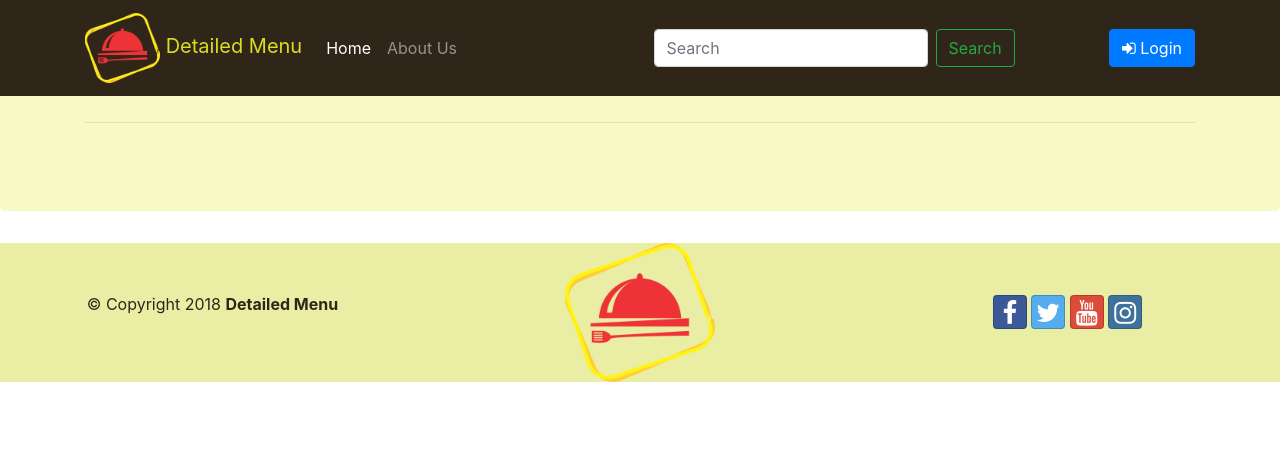
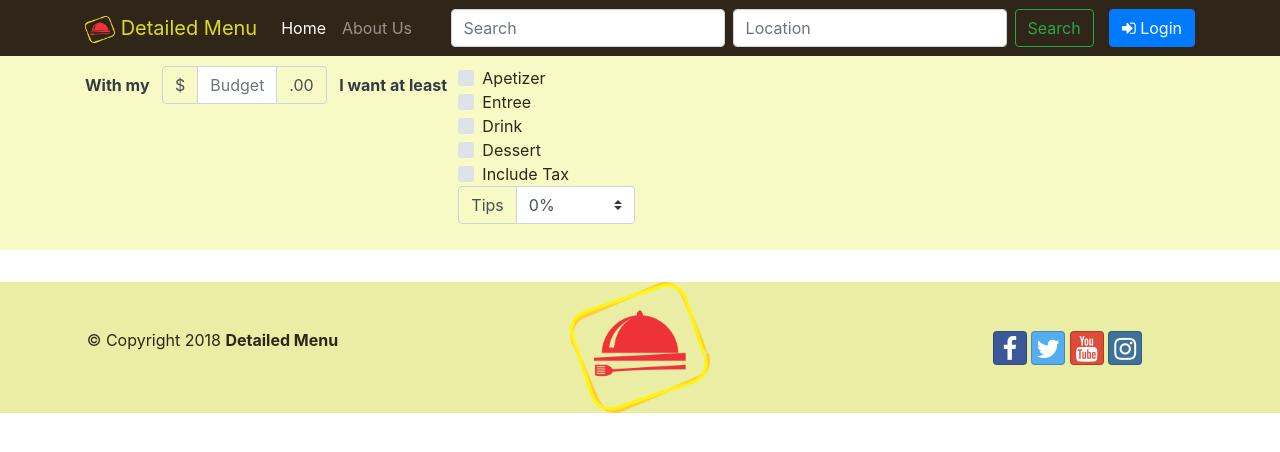
Before and after one commit to JavierBF1989/Detailed-Menu, a website: page index.html in a window 1280 px wide. Drawn offline with nearby package versions, Linux system fonts and the light colour scheme.

Commit message:
advance search ui

```diff
--- a/css/styles.scss
+++ b/css/styles.scss
@@ -13,19 +13,31 @@ $background-5: #F5F3E5;
 
 .jumbotron {
     background: $background-2;
+    padding: 10px;
 }
 
 .navbar-brand {
     img {
-        max-height: 75px;
-        max-width: 75px;
+        max-height: 30px;
+        max-width: 30px;
+    }
+}
+
+.input-group-prepend {
+    span,label {
+        background-color: $background-2;
+    }
+}
+.input-group-append {
+    span,label {
+        background-color: $background-2;
     }
 }
 
 .footer {
     img {
-        max-height: 150px;
-        max-width: 150px;
+        max-height: 140px;
+        max-width: 140px;
     }
 }
 
@@ -43,6 +55,16 @@ $background-5: #F5F3E5;
     color: $fontcolor-yellow;
 }
 
+#inputbudget {
+    width: 80px;
+}
+
+.custom-control {
+    label {
+        color: $fontcolor-dark;
+    }
+}
+
 .align-12 {
     text-align: center;
 }
--- a/index.html
+++ b/index.html
@@ -19,12 +19,8 @@
 <body>
 
     <!-- NAV BAR -->
-    <nav class="navbar navbar-expand-lg navbar-dark fixed-top">
+    <nav class="navbar navbar-expand-lg navbar-dark">
         <div class="container">
-
-
-
-
             <a class="navbar-brand" id="textlogo" href="#">
                 <img src="img/logo.png" class="img-fluid"> Detailed Menu</a>
 
@@ -46,6 +42,7 @@
                 </ul>
                 <form class="form-inline my-2 my-lg-0 mx-auto">
                     <input class="form-control mr-sm-2" type="search" placeholder="Search" aria-label="Search">
+                    <input class="form-control mr-sm-2" type="search" placeholder="Location" aria-label="Search">
                     <button class="btn btn-outline-success my-2 my-sm-0" type="submit">Search</button>
                 </form>
 
@@ -144,10 +141,72 @@
     </div>
 
     <!-- ADVANCED SEARCH -->
-    <div class="jumbotron">
+    <div class="jumbotron jumbotron-fluid">
         <div class="container">
-            <h3 class="align-12">Advanced Search</h1>
-                <hr class="my-4">
+            <form>
+                <div class="form-row">
+                    <div class="col-12 col-md-4">
+                        <ul class="list-inline">
+                            <li class="list-inline-item">
+                                <p class="text-dark">
+                                    <b>With my</b>
+                                </p>
+                            </li>
+                            <li class="list-inline-item">
+                                <div class="input-group mb-3 align-self-center">
+                                    <div class="input-group-prepend">
+                                        <span class="input-group-text">$</span>
+                                    </div>
+                                    <input type="text" class="form-control" id="inputbudget" aria-label="Amount (to the nearest dollar)" placeholder="Budget">
+                                    <div class="input-group-append">
+                                        <span class="input-group-text">.00</span>
+                                    </div>
+                                </div>
+                            </li>
+                            <li class="list-inline-item">
+                                <p class="text-dark">
+                                    <b>I want at least</b>
+                                </p>
+                            </li>
+                        </ul>
+                    </div>
+                    <div class="col-12 col-md-2">
+                        <div class="custom-control custom-checkbox">
+                            <input type="checkbox" class="custom-control-input" id="apetizer">
+                            <label class="custom-control-label" for="apetizer">Apetizer</label>
+                        </div>
+                        <div class="custom-control custom-checkbox">
+                            <input type="checkbox" class="custom-control-input" id="entree">
+                            <label class="custom-control-label" for="entree">Entree</label>
+                        </div>
+                        <div class="custom-control custom-checkbox">
+                            <input type="checkbox" class="custom-control-input" id="drink">
+                            <label class="custom-control-label" for="drink">Drink</label>
+                        </div>
+                        <div class="custom-control custom-checkbox">
+                            <input type="checkbox" class="custom-control-input" id="dessert">
+                            <label class="custom-control-label" for="dessert">Dessert</label>
+                        </div>
+                        <div class="custom-control custom-checkbox">
+                            <input type="checkbox" class="custom-control-input" id="includetax">
+                            <label class="custom-control-label" for="includetax">Include Tax</label>
+                        </div>
+                        <div class="input-group mb-3">
+                            <div class="input-group-prepend">
+                                <label class="input-group-text" for="inputGroupSelect01">Tips</label>
+                            </div>
+                            <select class="custom-select" id="inputGroupSelect01">
+                                <option selected>0%</option>
+                                <option value="1">5%</option>
+                                <option value="2">10%</option>
+                                <option value="3">15%</option>
+                                <option value="2">20%</option>
+                                <option value="3">25%</option>
+                            </select>
+                        </div>
+                    </div>
+                </div>
+            </form>
         </div>
     </div>
 
@@ -168,7 +227,6 @@
                         <img src="img/logo.png" class="img-fluid">
                     </div>
                 </div>
-
                 <div class="col-12 col-md-3 align-self-center">
                     <div class="text-center">
                         <a class="btn btn-social-icon btn-facebook" href="http://www.facebook.com/">
@@ -186,8 +244,6 @@
                     </div>
                 </div>
             </div>
-
-
         </div>
     </footer>
 
--- a/package.json
+++ b/package.json
@@ -32,6 +32,7 @@
     "gulp-uglify": "^3.0.1",
     "gulp-usemin": "^0.3.29",
     "lite-server": "^2.4.0",
+    "mdbootstrap": "^4.5.8",
     "node-sass": "^4.9.2"
   },
   "dependencies": {
```
Also changed, not shown: css/styles.css, js/scripts.js (line endings or trailing spaces), 1 other file. Lines whose indentation alone changed are shown as unchanged.
